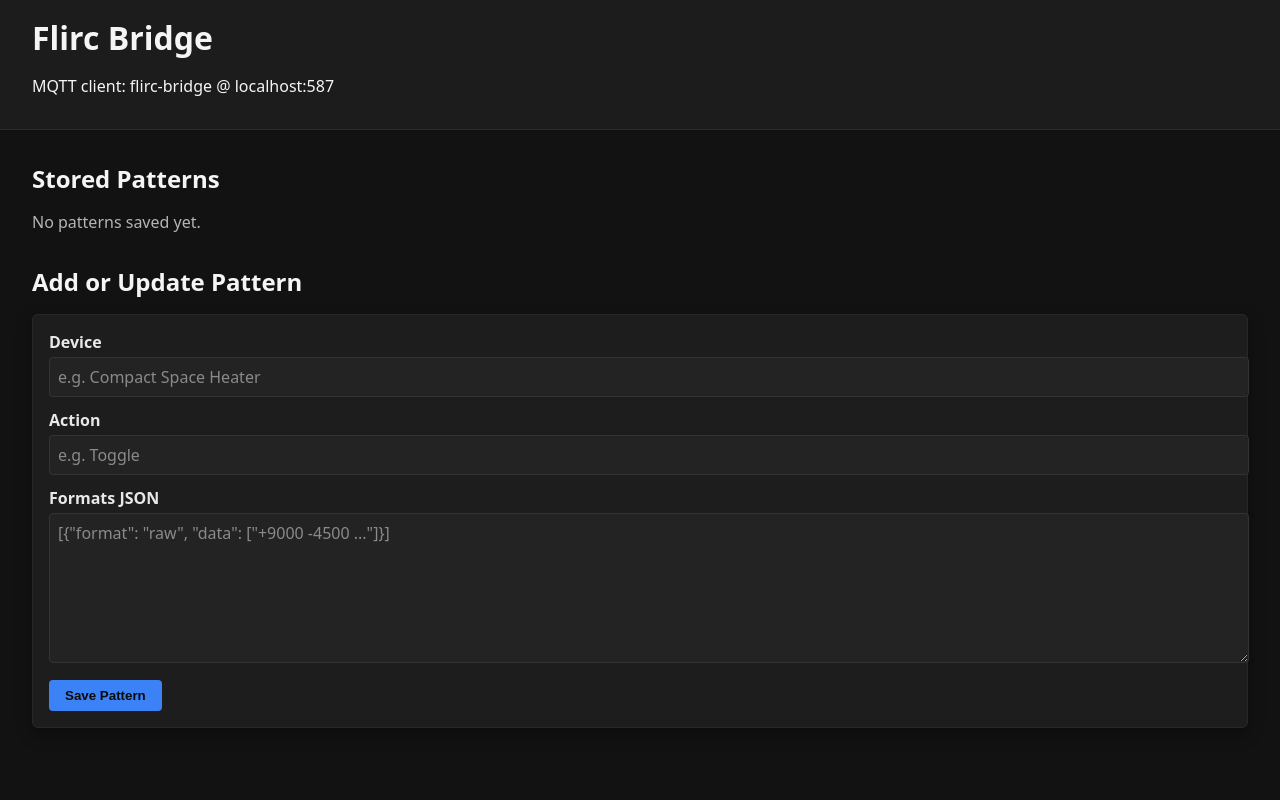
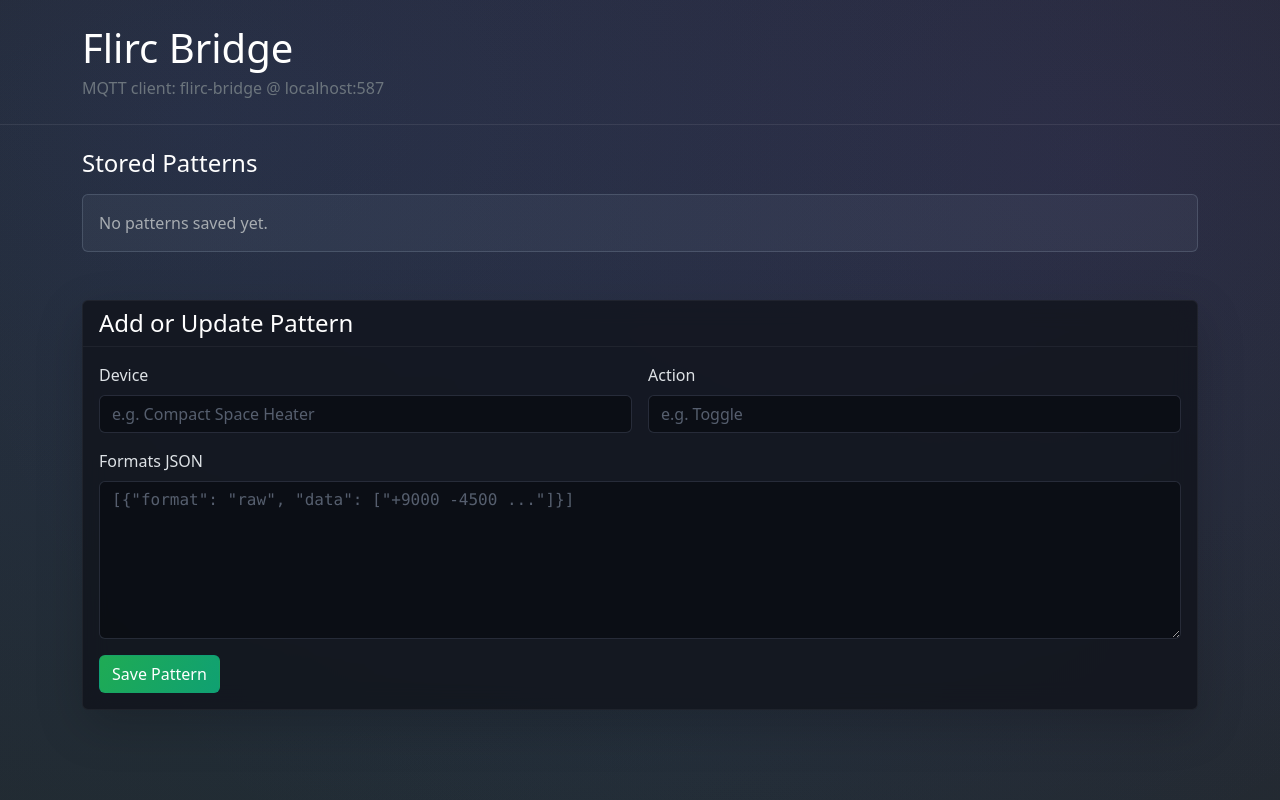
Before and after one commit to Bluscream/flirc-bridge, a FastAPI app: page / in a window 1280 px wide. Run offline with FastAPI, Linux system fonts and the light colour scheme.

Commit message:
Bootstrap UI refresh and tool auto-install
- restyle dashboard with Bootstrap 5 dark cards and toasts

- add runtime flirc tool auto-installer shared by irtools/flirc_util

```diff
--- a/flirc_mqtt_app/static/app.css
+++ b/flirc_mqtt_app/static/app.css
@@ -1,189 +1,115 @@
 body {
-  font-family: system-ui, -apple-system, BlinkMacSystemFont, "Segoe UI", sans-serif;
-  margin: 0;
-  padding: 0;
-  background-color: #121212;
-  color: #f5f5f5;
+  min-height: 100vh;
+  background: radial-gradient(120% 120% at 15% 15%, rgba(76, 110, 245, 0.12), transparent),
+    radial-gradient(90% 120% at 85% 20%, rgba(111, 66, 193, 0.12), transparent),
+    radial-gradient(120% 120% at 50% 90%, rgba(15, 118, 110, 0.08), transparent),
+    #08090f;
+  color: var(--bs-body-color);
 }
 
-.site-header {
-  background: #1c1c1c;
-  color: #f5f5f5;
-  padding: 1rem 2rem;
-  border-bottom: 1px solid #2c2c2c;
+.border-secondary-subtle {
+  border-color: rgba(255, 255, 255, 0.08) !important;
 }
 
-main {
-  padding: 2rem;
+[data-bs-theme="dark"] .bg-body-tertiary {
+  background-color: rgba(16, 19, 26, 0.78) !important;
+  border: 1px solid rgba(255, 255, 255, 0.05) !important;
+  backdrop-filter: blur(12px);
 }
 
-h1,
-h2,
-h3 {
-  margin: 0 0 1rem 0;
-  color: #f5f5f5;
+.card-header.bg-transparent {
+  border-bottom: 1px solid rgba(255, 255, 255, 0.05) !important;
 }
 
-section {
-  margin-bottom: 2rem;
+.action-card {
+  border: none;
+  border-radius: var(--bs-border-radius-lg);
+  background: linear-gradient(155deg, rgba(28, 32, 40, 0.9), rgba(19, 22, 29, 0.9));
+  transition: transform 0.18s ease, box-shadow 0.18s ease;
 }
 
-.empty-state {
-  color: #b5b5b5;
+.action-card:hover {
+  transform: translateY(-4px);
+  box-shadow: 0 18px 32px rgba(2, 6, 23, 0.35);
 }
 
-form {
-  background: #1d1d1d;
-  padding: 1rem;
-  border-radius: 6px;
-  box-shadow: 0 6px 16px rgba(0, 0, 0, 0.35);
-  border: 1px solid #282828;
+.action-card .badge {
+  letter-spacing: 0.08em;
+  background-color: rgba(148, 163, 184, 0.2);
+  color: rgba(226, 232, 240, 0.9);
+  border: 1px solid rgba(148, 163, 184, 0.3);
 }
 
-label {
-  display: block;
-  margin-bottom: 0.25rem;
+.action-card .btn {
   font-weight: 600;
-  color: #e8e8e8;
+  letter-spacing: 0.01em;
 }
 
-input,
-textarea {
-  width: 100%;
-  padding: 0.5rem;
-  margin-bottom: 0.75rem;
-  border: 1px solid #333;
-  border-radius: 4px;
-  font: inherit;
-  background: #232323;
-  color: #f5f5f5;
+.action-card .btn-outline-light {
+  border-color: rgba(255, 255, 255, 0.25);
+  color: rgba(248, 250, 252, 0.88);
 }
 
-input::placeholder,
-textarea::placeholder {
-  color: #8a8a8a;
+.action-card .btn-outline-light:hover {
+  background: rgba(255, 255, 255, 0.1);
+  border-color: rgba(255, 255, 255, 0.5);
 }
 
-textarea {
-  resize: vertical;
+.form-control {
+  background-color: rgba(9, 11, 17, 0.7);
+  border-color: rgba(148, 163, 184, 0.15);
+  color: var(--bs-body-color);
 }
 
-.btn {
-  display: inline-flex;
-  align-items: center;
-  justify-content: center;
-  padding: 0.5rem 1rem;
-  border-radius: 4px;
-  border: none;
-  background: #3b82f6;
-  color: #0b0b0b;
-  cursor: pointer;
-  transition: background 0.2s ease-in-out, transform 0.15s ease-in-out;
-  font-weight: 600;
+.form-control:focus {
+  background-color: rgba(9, 11, 17, 0.85);
+  border-color: rgba(59, 130, 246, 0.6);
+  box-shadow: 0 0 0 0.25rem rgba(59, 130, 246, 0.18);
+  color: var(--bs-white);
 }
 
-.btn:hover {
-  background: #60a5fa;
-  transform: translateY(-1px);
+.form-control::placeholder {
+  color: rgba(148, 163, 184, 0.55);
 }
 
-.btn:disabled {
-  opacity: 0.6;
-  cursor: not-allowed;
+textarea.form-control {
+  font-family: var(--bs-font-monospace);
+  white-space: pre-wrap;
 }
 
-.btn-secondary {
-  background: #64748b;
-  color: #f5f5f5;
+.btn-success {
+  background: linear-gradient(120deg, rgba(34, 197, 94, 0.85), rgba(16, 185, 129, 0.85));
+  border-color: rgba(13, 148, 136, 0.25);
 }
 
-.btn-secondary:hover {
-  background: #94a3b8;
+.btn-success:hover {
+  background: linear-gradient(120deg, rgba(34, 197, 94, 0.95), rgba(16, 185, 129, 0.95));
+  border-color: rgba(34, 197, 94, 0.45);
 }
 
-.btn-danger {
-  background: #ef4444;
-  color: #fff;
+.alert-info {
+  background: rgba(59, 130, 246, 0.12);
+  border-color: rgba(59, 130, 246, 0.35);
 }
 
-.btn-danger:hover {
-  background: #f87171;
-}
-
-.notice {
-  background: #1c1c1c;
-  border: 1px solid #323232;
-  color: #fbbf24;
-  padding: 0.75rem 1rem;
-  border-radius: 4px;
-  margin-bottom: 1rem;
-}
-
-.alert {
-  padding: 0.75rem 1rem;
-  border-radius: 4px;
-  margin-bottom: 1rem;
+.alert-secondary {
+  background: rgba(148, 163, 184, 0.08);
+  border-color: rgba(148, 163, 184, 0.25);
+  color: rgba(226, 232, 240, 0.85);
 }
 
 .alert-warning {
-  background: #31270f;
-  border: 1px solid #fbbf24;
-  color: #facc15;
+  background: rgba(234, 179, 8, 0.17);
+  border-color: rgba(234, 179, 8, 0.35);
+  color: rgba(254, 240, 138, 0.92);
 }
 
-.device-card {
-  background: #1b1b1b;
-  border-radius: 8px;
-  margin-bottom: 1.5rem;
-  box-shadow: 0 10px 30px rgba(0, 0, 0, 0.4);
-  border: 1px solid #282828;
+@media (max-width: 576px) {
+  .card-header.bg-transparent {
+    align-items: flex-start !important;
+  }
+
+  .card-header .btn {
+    width: 100%;
+  }
 }
-
-.device-card__header {
-  display: flex;
-  align-items: center;
-  justify-content: space-between;
-  padding: 1rem 1.25rem;
-  border-bottom: 1px solid #282828;
-}
-
-.device-card__title {
-  margin: 0;
-  color: #f5f5f5;
-}
-
-.device-card__body {
-  padding: 0.75rem 1.25rem 1.25rem;
-}
-
-.device-card__actions {
-  display: flex;
-  flex-direction: column;
-  gap: 0.75rem;
-}
-
-.device-action {
-  display: flex;
-  align-items: center;
-  justify-content: space-between;
-  padding: 0.75rem 1rem;
-  border-radius: 6px;
-  border: 1px solid #2a2a2a;
-  background: #161616;
-  box-shadow: inset 0 1px 0 rgba(255, 255, 255, 0.02);
-}
-
-.device-action__label {
-  font-weight: 600;
-  color: #e8e8e8;
-}
-
-.device-action__buttons {
-  display: flex;
-  gap: 0.5rem;
-}
-
-.device-card__empty {
-  padding: 1rem 1.25rem;
-  color: #9d9d9d;
-}
--- a/flirc_mqtt_app/static/app.js
+++ b/flirc_mqtt_app/static/app.js
@@ -10,6 +10,42 @@ if (contextScript && contextScript.textContent) {
 const patternsData = appContext.patterns || {};
 const requiresToken = Boolean(appContext.requiresToken);
 let authToken = requiresToken ? window.localStorage.getItem("webToken") : null;
+const alertsRoot = document.getElementById("alerts-root");
+
+function showToast(message, variant = "info", delay = 4000) {
+  if (!alertsRoot || typeof bootstrap === "undefined" || !bootstrap.Toast) {
+    window.alert(message);
+    return;
+  }
+
+  const toastElement = document.createElement("div");
+  toastElement.className = `toast align-items-center text-bg-${variant} border-0 shadow`;
+  toastElement.setAttribute("role", "alert");
+  toastElement.setAttribute("aria-live", "assertive");
+  toastElement.setAttribute("aria-atomic", "true");
+
+  const wrapper = document.createElement("div");
+  wrapper.className = "d-flex";
+
+  const body = document.createElement("div");
+  body.className = "toast-body";
+  body.textContent = message;
+
+  const closeButton = document.createElement("button");
+  closeButton.type = "button";
+  closeButton.className = "btn-close btn-close-white me-2 m-auto";
+  closeButton.setAttribute("data-bs-dismiss", "toast");
+  closeButton.setAttribute("aria-label", "Close");
+
+  wrapper.appendChild(body);
+  wrapper.appendChild(closeButton);
+  toastElement.appendChild(wrapper);
+  alertsRoot.appendChild(toastElement);
+
+  const toast = new bootstrap.Toast(toastElement, { delay });
+  toastElement.addEventListener("hidden.bs.toast", () => toastElement.remove());
+  toast.show();
+}
 
 function ensureAuthToken() {
   if (!requiresToken) {
@@ -20,7 +56,7 @@ function ensureAuthToken() {
   }
   const input = prompt("Enter access token");
   if (!input) {
-    alert("This action requires an access token.");
+    showToast("This action requires an access token.", "warning");
     return null;
   }
   authToken = input.trim();
@@ -48,7 +84,7 @@ async function handleAuthResponse(response) {
     window.localStorage.removeItem("webToken");
     authToken = null;
     const data = await response.json().catch(() => ({}));
-    alert("Authentication failed: " + (data.detail || response.statusText));
+    showToast("Authentication failed: " + (data.detail || response.statusText), "danger", 5000);
     return false;
   }
   return true;
@@ -63,7 +99,7 @@ async function submitPattern(event) {
   try {
     formats = JSON.parse(formatsRaw);
   } catch (error) {
-    alert("Formats must be valid JSON");
+    showToast("Formats must be valid JSON.", "warning");
     return false;
   }
   let headers = buildHeaders({ "Content-Type": "application/json" });
@@ -82,7 +118,7 @@ async function submitPattern(event) {
       return false;
     }
     const data = await response.json().catch(() => ({}));
-    alert("Failed to save pattern: " + (data.detail || response.statusText));
+    showToast("Failed to save pattern: " + (data.detail || response.statusText), "danger", 5000);
   } else {
     window.location.reload();
   }
@@ -97,7 +133,7 @@ async function sendPattern(device, action) {
   });
   if (!response.ok) {
     const data = await response.json().catch(() => ({}));
-    alert("Failed to send pattern: " + (data.detail || response.statusText));
+    showToast("Failed to send pattern: " + (data.detail || response.statusText), "danger", 5000);
   }
 }
 
@@ -148,7 +184,7 @@ async function deleteAction(device, action) {
       return;
     }
     const data = await response.json().catch(() => ({}));
-    alert("Failed to delete pattern: " + (data.detail || response.statusText));
+      showToast("Failed to delete pattern: " + (data.detail || response.statusText), "danger", 5000);
   } else {
     window.location.reload();
   }
@@ -179,10 +215,11 @@ async function deleteDevice(device) {
         return;
       }
       const data = await response.json().catch(() => ({}));
-      alert(
-        `Failed to delete ${device}/${action}: ` +
-          (data.detail || response.statusText)
-      );
+    showToast(
+      `Failed to delete ${device}/${action}: ${data.detail || response.statusText}`,
+      "danger",
+      5000
+    );
       return;
     }
   }
--- a/flirc_mqtt_app/templates/index.html.jinja
+++ b/flirc_mqtt_app/templates/index.html.jinja
@@ -4,71 +4,126 @@
 <head>
   <meta charset="utf-8" />
   <title>Flirc Bridge</title>
+  <link href="https://cdn.jsdelivr.net/npm/bootstrap@5.3.3/dist/css/bootstrap.min.css" rel="stylesheet" crossorigin="anonymous" />
   <link rel="stylesheet" href="/static/app.css" />
 </head>
 
-<body data-requires-token="{{ 'true' if requires_token else 'false' }}">
-  <header class="site-header">
-    <h1>Flirc Bridge</h1>
+<body data-requires-token="{{ 'true' if requires_token else 'false' }}" data-bs-theme="dark" class="bg-dark text-light">
+  <div id="alerts-root" class="toast-container position-fixed top-0 start-50 translate-middle-x p-3" style="z-index: 1100"></div>
+  <header class="border-bottom border-secondary-subtle py-4 mb-4">
+    <div class="container">
+      <div class="d-flex flex-column flex-lg-row gap-3 align-items-lg-center justify-content-between">
+        <div>
+          <h1 class="display-6 mb-1 text-white">Flirc Bridge</h1>
+          <p class="text-secondary mb-0">
+            MQTT client: {{ settings.mqtt_client_id }} @ {{ settings.mqtt_broker }}:{{ settings.mqtt_port }}
+          </p>
+        </div>
         {% if not mqtt_available %}
-    <p class="alert alert-warning">
+        <div class="alert alert-warning align-self-start align-self-lg-stretch mb-0" role="alert">
           MQTT bridge is disabled or unavailable. REST API and web UI remain operational.
+        </div>
+        {% endif %}
+      </div>
+    </div>
+  </header>
+
+  <main class="pb-5">
+    <div class="container">
+      <section class="mb-5">
+        <div class="d-flex justify-content-between align-items-center mb-3">
+          <h2 class="h4 text-white mb-0">Stored Patterns</h2>
+        </div>
+        {% if not patterns %}
+        <div class="alert alert-secondary text-secondary-emphasis" role="alert">
+          No patterns saved yet.
+        </div>
+        {% else %}
+        <div class="vstack gap-4">
+          {% for device, actions in patterns.items() %}
+          <div class="card shadow-lg border-0 bg-body-tertiary">
+            <div class="card-header bg-transparent border-secondary-subtle d-flex flex-column flex-md-row gap-3 justify-content-between align-items-md-center">
+              <div>
+                <h3 class="h5 text-white mb-1">{{ device }}</h3>
+                <p class="text-secondary mb-0 small text-uppercase">
+                  {{ actions|length }} action{{ 's' if actions|length != 1 else '' }}
                 </p>
-    {% endif %}
-    <p>MQTT client: {{ settings.mqtt_client_id }} @ {{ settings.mqtt_broker }}:{{ settings.mqtt_port }}</p>
-  </header>
-  <main>
-    <section>
-      <h2>Stored Patterns</h2>
-      {% if not patterns %}
-      <p class="empty-state">No patterns saved yet.</p>
+              </div>
+              <button class="btn btn-outline-danger btn-sm align-self-start align-self-md-center" onclick="deleteDevice({{ device|tojson }})">
+                Delete Device
+              </button>
+            </div>
+            <div class="card-body">
+              {% if not actions %}
+              <p class="text-secondary mb-0">No actions stored.</p>
               {% else %}
-      {% for device, actions in patterns.items() %}
-      <div class="device-card">
-        <div class="device-card__header">
-          <h3 class="device-card__title">Device: {{ device }}</h3>
-          <button class="btn btn-danger" onclick="deleteDevice({{ device|tojson }})">Delete Device</button>
+              <div class="row row-cols-1 row-cols-sm-2 row-cols-lg-3 g-3">
+                {% for action, formats in actions.items() %}
+                <div class="col">
+                  <div class="card h-100 bg-dark-subtle border-secondary-subtle shadow-sm action-card">
+                    <div class="card-body d-flex flex-column">
+                      <div class="mb-3">
+                        <h4 class="h6 text-white mb-1">{{ action }}</h4>
+                        <span class="badge bg-secondary text-uppercase">
+                          {{ formats|length }} format{{ 's' if formats|length != 1 else '' }}
+                        </span>
                       </div>
-        {% if not actions %}
-        <p class="device-card__empty">No actions stored.</p>
-        {% else %}
-        <div class="device-card__body">
-          <div class="device-card__actions">
-            {% for action in actions.keys() %}
-            <div class="device-action">
-              <div class="device-action__label">{{ action }}</div>
-              <div class="device-action__buttons">
-                <button class="btn" onclick="sendPattern({{ device|tojson }}, {{ action|tojson }})">Send</button>
-                <button class="btn btn-secondary" onclick="editPattern({{ device|tojson }}, {{ action|tojson }})">Edit</button>
+                      <div class="mt-auto d-flex flex-column gap-2">
+                        <button class="btn btn-primary w-100" onclick="sendPattern({{ device|tojson }}, {{ action|tojson }})">
+                          Send
+                        </button>
+                        <button class="btn btn-outline-light w-100" onclick="editPattern({{ device|tojson }}, {{ action|tojson }})">
+                          Edit
+                        </button>
+                      </div>
+                    </div>
                   </div>
                 </div>
                 {% endfor %}
               </div>
+              {% endif %}
+            </div>
+          </div>
+          {% endfor %}
         </div>
         {% endif %}
+      </section>
+
+      <section>
+        <div class="card bg-body-tertiary border-0 shadow-lg">
+          <div class="card-header bg-transparent border-secondary-subtle">
+            <h2 class="h4 text-white mb-0">Add or Update Pattern</h2>
           </div>
-      {% endfor %}
+          <div class="card-body">
+            {% if requires_token %}
+            <div class="alert alert-info text-info-emphasis" role="alert">
+              An access token is required to add, edit, or delete patterns. You will be prompted when needed.
+            </div>
             {% endif %}
+            <form id="pattern-form" method="post" action="/api/patterns" enctype="application/json" class="row g-3">
+              <div class="col-12 col-md-6">
+                <label for="device" class="form-label">Device</label>
+                <input id="device" name="device" class="form-control" placeholder="e.g. Compact Space Heater" required />
+              </div>
+              <div class="col-12 col-md-6">
+                <label for="action" class="form-label">Action</label>
+                <input id="action" name="action" class="form-control" placeholder="e.g. Toggle" required />
+              </div>
+              <div class="col-12">
+                <label for="formats" class="form-label">Formats JSON</label>
+                <textarea id="formats" name="formats" rows="6" class="form-control" placeholder='[{"format": "raw", "data": ["+9000 -4500 ..."]}]' required></textarea>
+              </div>
+              <div class="col-12">
+                <button type="submit" class="btn btn-success">Save Pattern</button>
+              </div>
+            </form>
+          </div>
+        </div>
       </section>
-    <section>
-      <h2>Add or Update Pattern</h2>
-      {% if requires_token %}
-      <p class="notice">An access token is required to add, edit, or delete patterns. You will be prompted when needed.</p>
-      {% endif %}
-      <form id="pattern-form" method="post" action="/api/patterns" enctype="application/json">
-        <label for="device">Device</label>
-        <input id="device" name="device" placeholder="e.g. Compact Space Heater" required />
+    </div>
+  </main>
 
-        <label for="action">Action</label>
-        <input id="action" name="action" placeholder="e.g. Toggle" required />
-
-        <label for="formats">Formats JSON</label>
-        <textarea id="formats" name="formats" rows="6" placeholder='[{"format": "raw", "data": ["+9000 -4500 ..."]}]' required></textarea>
-
-        <button type="submit" class="btn">Save Pattern</button>
-      </form>
-    </section>
-  </main>
+  <script src="https://cdn.jsdelivr.net/npm/bootstrap@5.3.3/dist/js/bootstrap.bundle.min.js" integrity="sha384-YvpcrYf0tY3lHB60NNkmXc5s9fDVZLESaAA55NDzOxhy9GkcIdslK1eN7N6jIeHz" crossorigin="anonymous"></script>
   <script id="app-context" type="application/json">
     {{ {"patterns": patterns, "requiresToken": requires_token}|tojson }}
   </script>
```
Also changed, not shown: flirc_mqtt_app/flirc_util.py (+6 -1 lines), flirc_mqtt_app/irtools.py (+18 -7 lines), flirc_mqtt_app/tool_base.py (+35 -0 lines), 1 other file. Lines whose indentation alone changed are shown as unchanged.
